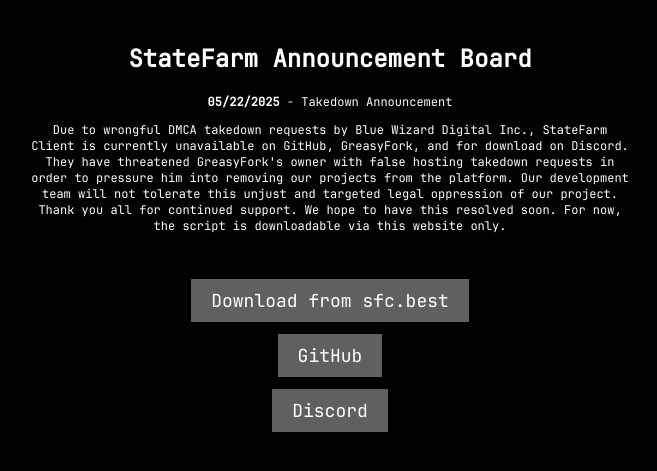
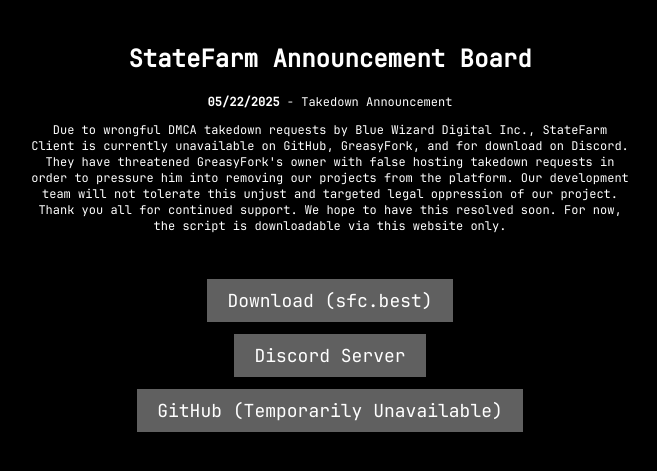
Before and after one commit to Hydroflame522/sfc.best, a plain HTML site: page index.html in a window 1280 px wide. Shown: the part 225-696 px from the top of the page, without its empty margins (310-967 px from the left). Drawn offline with Linux system fonts and the light colour scheme.

Commit message:
fix buttons

```diff
--- a/index.html
+++ b/index.html
@@ -21,17 +21,17 @@
         <p>Due to wrongful DMCA takedown requests by Blue Wizard Digital Inc., StateFarm Client is currently unavailable on GitHub, GreasyFork, and for download on Discord. They have threatened GreasyFork's owner with false hosting takedown requests in order to pressure him into removing our projects from the platform. Our development team will not tolerate this unjust and targeted legal oppression of our project. Thank you all for continued support. We hope to have this resolved soon. For now, the script is downloadable via this website only.</p><br>
         <p>
             <a href="download.html">
-                <button>Download from sfc.best</button>
+                <button>Download (sfc.best)</button>
             </a>
         </p>
         <p>
-            <a href="https://github.com/Hydroflame522/">
-                <button>GitHub</button>
+            <a href="https://dsc.gg/sfnetwork">
+                <button>Discord Server</button>
             </a>
         </p>
         <p>
-            <a href="https://discord.gg/xgJcFVGsqB">
-                <button>Discord</button>
+            <a href="https://github.com/Hydroflame522/StateFarmClient">
+                <button>GitHub (Temporarily Unavailable)</button>
             </a>
         </p>
     </div>
```
